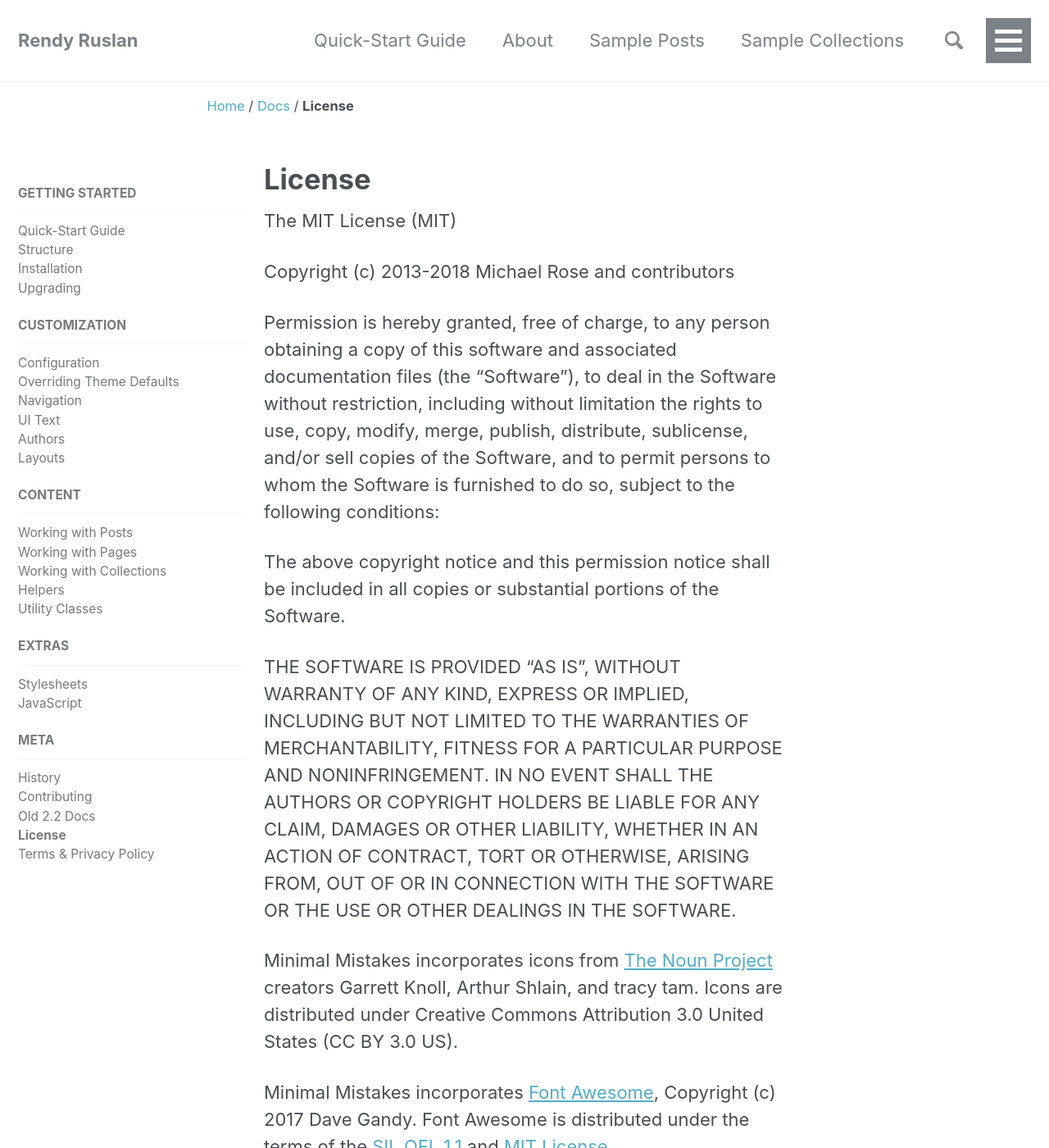
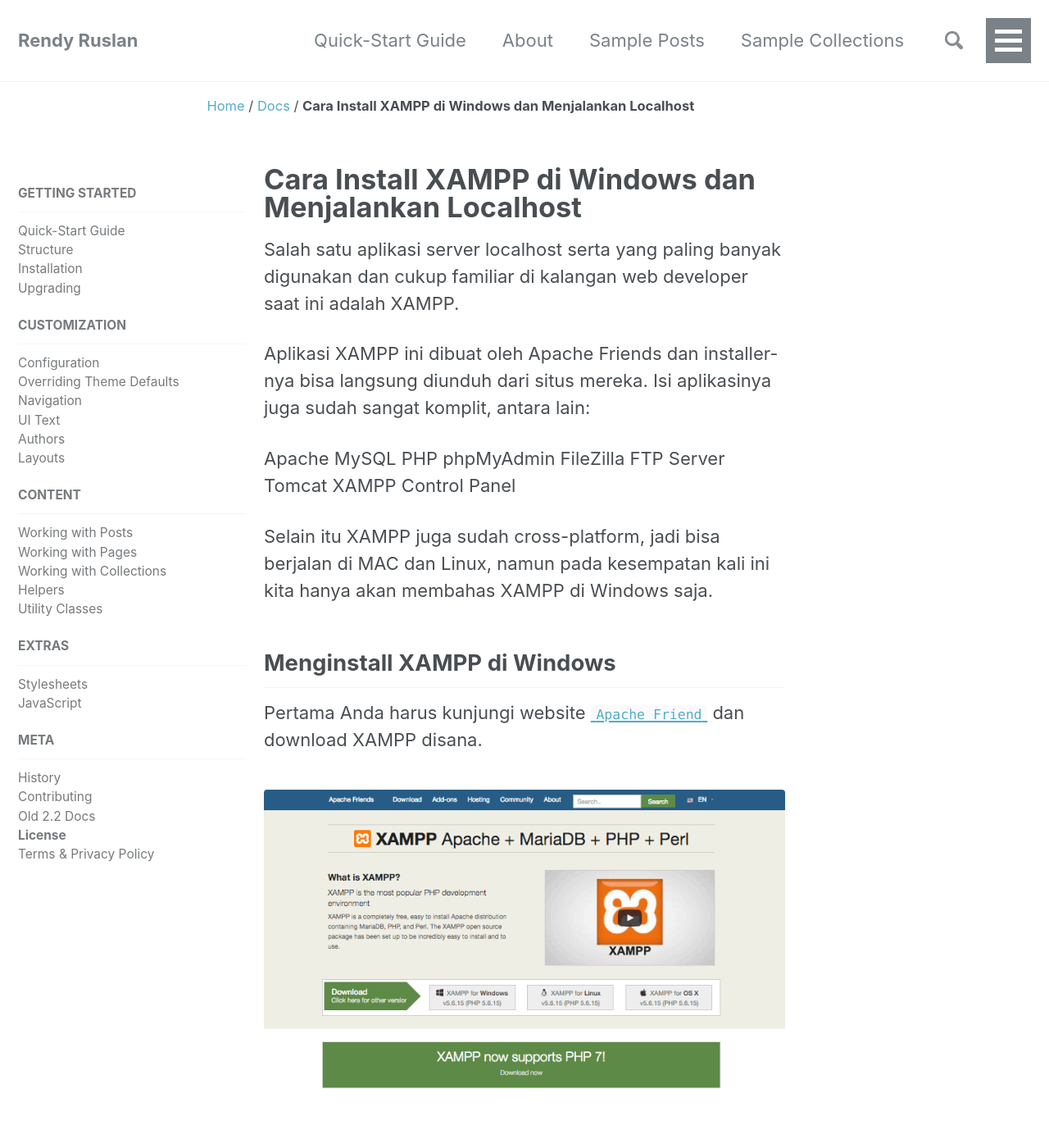
Before and after one commit to rendyruslan/rendyruslan.github.io, a Jekyll site: the page built from _docs/21-license.md, in a window 1280 px wide and 1400 px high. Shown: the whole window at 82% size. Built offline with Jekyll 4.4.1, drawn with Linux system fonts in a browser that asks for light colours; nearby versions of some CDN libraries; some of the changed text lies outside the part shown.

Commit message:
Update 21-license.md

```diff
--- a/_docs/21-license.md
+++ b/_docs/21-license.md
@@ -1,74 +1,94 @@
 ---
-title: "License"
+title: "Cara Install XAMPP di Windows dan Menjalankan Localhost"
 permalink: /docs/license/
-excerpt: "License for Minimal Mistakes Jekyll Theme."
+excerpt: "Cara Install XAMPP di Windows dan Menjalankan Localhost."
 last_modified_at: 2018-01-10T11:22:01-05:00
+header:
+  teaser: "assets/pict/cara-install-xampp-di-windows-dan-menjalankan-localhost_website-apache-friends.png"
+  toc: true
+toc_label: "Getting Started"
 ---
 
-The MIT License (MIT)
+Salah satu aplikasi server localhost serta yang paling banyak digunakan dan cukup familiar di kalangan web developer saat ini adalah XAMPP.
 
-Copyright (c) 2013-{{ site.time | date: '%Y' }} Michael Rose and contributors
+Aplikasi XAMPP ini dibuat oleh Apache Friends dan installer-nya bisa langsung diunduh dari situs mereka. Isi aplikasinya juga sudah sangat komplit, antara lain:
 
-Permission is hereby granted, free of charge, to any person obtaining a copy
-of this software and associated documentation files (the "Software"), to deal
-in the Software without restriction, including without limitation the rights
-to use, copy, modify, merge, publish, distribute, sublicense, and/or sell
-copies of the Software, and to permit persons to whom the Software is
-furnished to do so, subject to the following conditions:
+Apache
+MySQL
+PHP
+phpMyAdmin
+FileZilla FTP Server
+Tomcat
+XAMPP Control Panel
 
-The above copyright notice and this permission notice shall be included in all
-copies or substantial portions of the Software.
+Selain itu XAMPP juga sudah cross-platform, jadi bisa berjalan di MAC dan Linux, namun pada kesempatan kali ini kita hanya akan membahas XAMPP di Windows saja.
 
-THE SOFTWARE IS PROVIDED "AS IS", WITHOUT WARRANTY OF ANY KIND, EXPRESS OR
-IMPLIED, INCLUDING BUT NOT LIMITED TO THE WARRANTIES OF MERCHANTABILITY,
-FITNESS FOR A PARTICULAR PURPOSE AND NONINFRINGEMENT. IN NO EVENT SHALL THE
-AUTHORS OR COPYRIGHT HOLDERS BE LIABLE FOR ANY CLAIM, DAMAGES OR OTHER
-LIABILITY, WHETHER IN AN ACTION OF CONTRACT, TORT OR OTHERWISE, ARISING FROM,
-OUT OF OR IN CONNECTION WITH THE SOFTWARE OR THE USE OR OTHER DEALINGS IN THE
-SOFTWARE.
+## Menginstall XAMPP di Windows
+Pertama Anda harus kunjungi website [`Apache Friend`](https://www.apachefriends.org/) dan download XAMPP disana.
 
-Minimal Mistakes incorporates icons from [The Noun Project](https://thenounproject.com/)
-creators Garrett Knoll, Arthur Shlain, and tracy tam.
-Icons are distributed under Creative Commons Attribution 3.0 United States (CC BY 3.0 US).
+<figure class="align-center">
+  <img src="{{ site.url }}{{ site.baseurl }}/assets/pict/cara-install-xampp-di-windows-dan-menjalankan-localhost_website-apache-friends.png" alt="Website Apache Friends">
+</figure>
 
-Minimal Mistakes incorporates [Font Awesome](http://fontawesome.io/),
-Copyright (c) 2017 Dave Gandy.
-Font Awesome is distributed under the terms of the [SIL OFL 1.1](http://scripts.sil.org/OFL)
-and [MIT License](http://opensource.org/licenses/MIT).
+Setelah selesai di download, selanjutnya tinggal jalankan file tersebut dengan melakukan klik dua kali pada file tersebut.
 
-Minimal Mistakes incorporates photographs from [Unsplash](https://unsplash.com).
+Selama proses instalasi, Anda mungkin akan mendapatkan beberapa peringatan seperti Windows menanyakan apakah Anda yakin ingin menginstall, dan lain sebagainya. Klik saja “Yes” untuk melanjutkan.
 
-Minimal Mistakes incorporates [Susy](http://susy.oddbird.net/),
-Copyright (c) 2017, Miriam Eric Suzanne.
-Susy is distributed under the terms of the [BSD 3-clause "New" or "Revised" License](https://opensource.org/licenses/BSD-3-Clause).
+XAMPP Setup Wizard akan memandu Anda melalui proses instalasi. Klik Next
 
-Minimal Mistakes incorporates [Breakpoint](http://breakpoint-sass.com/).
-Breakpoint is distributed under the terms of the [MIT/GPL Licenses](http://opensource.org/licenses/MIT).
+<figure class="align-center">
+  <img src="{{ site.url }}{{ site.baseurl }}/assets/pict/cara-install-xampp-di-windows-dan-menjalankan-localhost_XAMPP-setup-wizard.png" alt="XAMPP setup wizard">
+</figure>
 
-Minimal Mistakes incorporates [FitVids.js](https://github.com/davatron5000/FitVids.js/),
-Copyright (c) 2013 Dave Rubert and Chris Coyier.
-FitVids is distributed under the terms of the [WTFPL License](http://sam.zoy.org/wtfpl/).
+Pada jendela berikutnya Anda akan diminta untuk memilih komponen apa saja yang ingin Anda install. Apache dan PHP secara otomatis akan terinstall maka keduanya tanda ceklis tidak bisa dihilangkan, sedangkan untuk yang lainnya masih bisa disesuaikan dengan kebutuhan Anda, namun untuk contoh kali ini pastikan Anda menceklis MySQL dan PHPMyAdmin karena ini akan sangat berguna untuk Anda nantinya.
 
-Minimal Mistakes incorporates [Magnific Popup](http://dimsemenov.com/plugins/magnific-popup/),
-Copyright (c) 2014-2016 Dmitry Semenov, http://dimsemenov.com.
-Magnific Popup is distributed under the terms of the MIT License.
+<figure class="align-center">
+  <img src="{{ site.url }}{{ site.baseurl }}/assets/pict/cara-install-xampp-di-windows-dan-menjalankan-localhost_XAMPP-pilihan-instalasi.png" alt="Pilihan instalasi di XAMPP">
+</figure>
 
-Minimal Mistakes incorporates [jQuery Smooth Scroll](https://github.com/kswedberg/jquery-smooth-scroll),
-Copyright (c) 2017 Karl Swedberg.
-jQuery Smooth Scroll is distributed under the terms of the [MIT License](http://opensource.org/licenses/MIT).
+Next, pilih folder lokasi yang Anda inginkan untuk menginstall XAMPP pada komputer Anda, pada contoh ini kita coba untuk membuatnya di folder C:\Program Files\XAMPP.
 
-Minimal Mistakes incorporates [GreedyNav.js](https://github.com/lukejacksonn/GreedyNav),
-Copyright (c) 2015 Luke Jackson.
-GreedyNav.js is distributed under the terms of the [MIT License](http://opensource.org/licenses/MIT).
+<figure class="align-center">
+  <img src="{{ site.url }}{{ site.baseurl }}/assets/pict/cara-install-xampp-di-windows-dan-menjalankan-localhost_memilih-folder-lokasi-XAMPP.png" alt="Memilih folder lokasi XAMPP">
+</figure>
 
-Minimal Mistakes incorporates [Jekyll Group-By-Array](https://github.com/mushishi78/jekyll-group-by-array),
-Copyright (c) 2015 Max White <mushishi78@gmail.com>.
-Jekyll Group-By-Array is distributed under the terms of the [MIT License](http://opensource.org/licenses/MIT).
+Selanjutnya, Anda akan ditanya apakah Anda ingin menginstall Bitnami for XAMPP, ini merupakan tool gratis untuk memudahkan Anda menginstall WordPress, Drupal dan Joomla.
 
-Minimal Mistakes incorporates [@allejo's Pure Liquid Jekyll Table of Contents](https://allejo.io/blog/a-jekyll-toc-in-liquid-only/),
-Copyright (c) 2017 Vladimir Jimenez.
-Pure Liquid Jekyll Table of Contents is distributed under the terms of the [MIT License](http://opensource.org/licenses/MIT).
+Pada contoh kali ini kita tidak menginstall Bitnami karena nantinya kita ingin menginstall WordPress secara manual saja
 
-Minimal Mistakes incorporates [Lunr](http://lunrjs.com),
-Copyright (c) 2017 Oliver Nightingale.
-Lunr is distributed under the terms of the [MIT License](http://opensource.org/licenses/MIT).
+<figure class="align-center">
+  <img src="{{ site.url }}{{ site.baseurl }}/assets/pict/cara-install-xampp-di-windows-dan-menjalankan-localhost_bitnami-for-XAMPP.png" alt="Bitnami for XAMPP">
+</figure>
+
+Setelah semua pengaturan dipilih, XAMPP kini siap untuk di install ke komputer Anda. Klik Next untuk melanjutkan.
+
+<figure class="align-center">
+  <img src="{{ site.url }}{{ site.baseurl }}/assets/pict/cara-install-xampp-di-windows-dan-menjalankan-localhost_XAMPP-finish-install.png" alt="XAMPP selesai di install">
+</figure>
+
+Setelah XAMPP terinstall, Anda akan ditanya apakah Anda ingin memulai XAMPP Control Panel, yang menyediakan sebuah antarmuka untuk menjalankan lingkungan localhost Anda. Anda bisa ceklis pada pilihan ini lalu klik Finish.
+
+<figure class="align-center">
+  <img src="{{ site.url }}{{ site.baseurl }}/assets/pict/cara-install-xampp-di-windows-dan-menjalankan-localhost_XAMPP-finish-install2.png" alt="XAMPP selesai di install 2">
+</figure>
+
+Control Panel secara otomatis akan terbuka, namun apabila tadi Anda tidak menceklis pilihan, Anda bisa membukanya melalui folder XAMPP di komputer Anda, dan buka XAMPP Control Panel sebagai gantinya.
+
+Maka tampilan XAMPP Control Panel akan terbuka seperti berikut ini.
+
+<figure class="align-center">
+  <img src="{{ site.url }}{{ site.baseurl }}/assets/pict/cara-install-xampp-di-windows-dan-menjalankan-localhost_XAMPP-control-panel.png" alt="XAMPP Control Panel">
+</figure>
+
+## Cara Menjalankan Aplikasi XAMPP
+Biasanya jika saya menggunakan XAMPP, yang saya start hanyalah aplikasi Apache dan MySQL, karena saya tidak memerlukan aplikasi seperti Filezilla, dan lain-lain.
+
+<figure class="align-center">
+  <img src="{{ site.url }}{{ site.baseurl }}/assets/pict/cara-install-xampp-di-windows-dan-menjalankan-localhost_XAMPP-menjalankan-PHP-MySQL.png" alt="XAMPP menjalankan PHP MySQL">
+</figure>
+
+Kini proses instalasi berjalan dengan baik dan semuanya selesai dengan lancar, Anda bisa mencoba menjalankan http://localhost/ atau http://127.0.0.1 pada web browser Anda untuk memastikan apakah XAMPP sudah terinstall. Jika berhasil maka akan terlihat tampilan utama seperti gambar berikut ini.
+
+<figure class="align-center">
+  <img src="{{ site.url }}{{ site.baseurl }}/assets/pict/cara-install-xampp-di-windows-dan-menjalankan-localhost_tampilan-localhost.png" alt="Tampilan Localhost">
+</figure>
```
